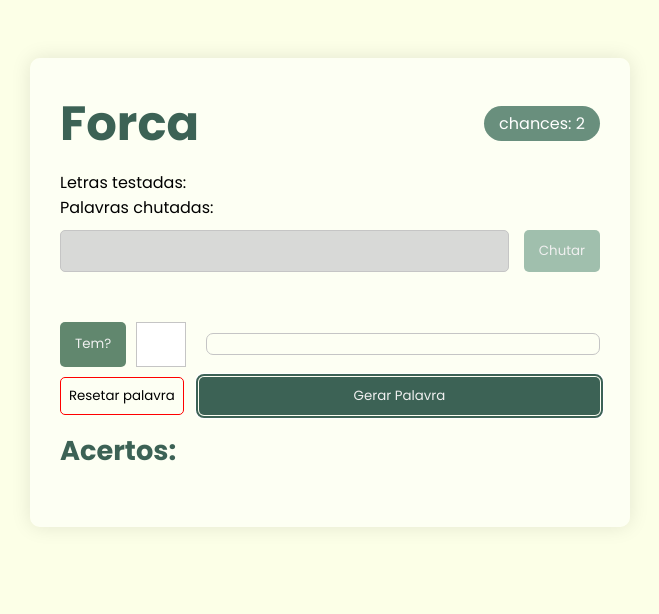
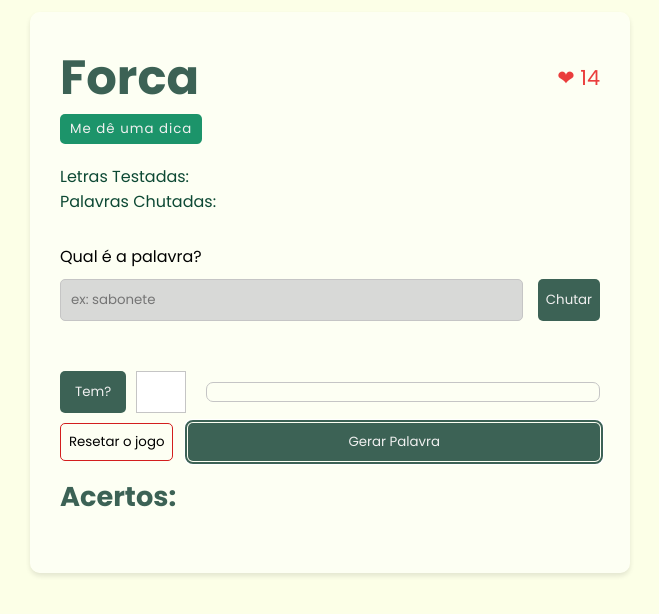
Before and after one commit to Maxwell-Santos/forca, a plain HTML site: page index.html in a window 1280 px wide. Shown: the part 108-722 px from the top of the page, without its empty margins (310-969 px from the left). Drawn offline with Linux system fonts and the light colour scheme.

Commit message:
adicionando as regras, próximo passo, implementar no código

```diff
--- a/index.html
+++ b/index.html
@@ -14,22 +14,29 @@
 
 <body>
   <main>
-    <div class="topo">
+    <header class="topo">
       <h1>Forca</h1>
 
       <div class="containerChances">
-        <span>chances:</span>
+        <span>&#10084;</span>
         <span id="numChances"></span>
       </div>
 
-    </div>
+    </header>
 
     <div class="containerletrasTestadas">
-      <span>Letras testadas:</span>
-      <span id="letrasTestadas"></span>
+      <div class="containerDica">
+        <button onclick="mostrarDica(this)">Me dê uma dica</button>
+        <span id="dica" class="dica">objetos de casa</span>
+      </div>
 
-      <div id="containerPalavrasChutadas">
-        <span>Palavras chutadas:</span>
+      <div class="d">
+        <span class="title">Letras testadas:</span>
+        <span id="letrasTestadas"></span>
+      </div>
+
+      <div class="d" id="containerPalavrasChutadas">
+        <span class="title">Palavras chutadas:</span>
         <div>
           <!-- Palavras chutadas-->
         </div>
@@ -37,29 +44,32 @@
     </div>
 
     <div class="chuteContainer">
-      <input type="text" id="chutePalavra" onchange="ativarBtnChute()" autocomplete="off" disabled>
-      <button class="btnChutar" onclick="chutarPalavra(document.querySelector('#chutePalavra').value)"
-        disabled>Chutar</button>
+      <div class="conatinerInput">
+        <label for="chutePalavra">Qual é a palavra?</label>
+        <input type="text" id="chutePalavra" onblur="ativarBtnChute()" autocomplete="off" placeholder="ex: sabonete" disabled>
+      </div>
+
+      <button class="btnChutar" onclick="chutarPalavra(document.querySelector('#chutePalavra').value)">Chutar</button>
     </div>
 
     <div class="containerForca">
-      <div id="word" class="containerWord">
+      <div id="forca" class="forca">
         <!-- Aqui vai ficar a palavra sorteada-->
       </div>
 
       <div class="containerChutarLetra">
-        <button onclick="existeLetra(document.getElementById('lala').value)" style="--bg:#61876E" class="existe">
-          Tem?
-        </button>
-        <input type="text" name="letra" id="lala" maxlength="1" autocomplete="off">
+          <button onclick="existeLetra(document.getElementById('letraChutada').value)" style="--bg:#3C6255" class="existe">
+            Tem?
+          </button>
+          <input type="text" name="letra" id="letraChutada" maxlength="1" autocomplete="off">
       </div>
 
     </div>
 
     <div class="botoes">
-      <button type="submit" id="gerador" onclick="gerarPalavra()" style="--bg:#3C6255">Gerar Palavra</button>
+      <button type="submit" id="gerador" style="--bg:#3C6255">Gerar Palavra</button>
 
-      <button onclick="resetar()" class="resetar" style="--bg:#f00">Resetar palavra</button>
+      <button onclick="resetar()" class="resetar" style="--bg:rgb(211, 30, 30)">Resetar o jogo</button>
     </div>
 
     <h3 style="display: inline;">Acertos:</h3>
--- a/script.js
+++ b/script.js
@@ -1,7 +1,8 @@
-const forca = document.querySelector("#word")
+const forca = document.querySelector("#forca")
+const gerador = document.querySelector("#gerador")
 
 const containerLetrasTestadas = document.querySelector("#letrasTestadas")
-const input = document.querySelector("#lala")
+const input = document.querySelector("#letraChutada")
 
 const geradorbtn = document.querySelector("#gerador")
 const chutePalavra = document.querySelector('#chutePalavra')
@@ -13,11 +14,14 @@ const containerChances = document.querySelector('#numChances')
 
 const containerAcertos = document.querySelector('#acertos')
 
-const palavras = ['casa', 'cama', 'roupa', 'cobertor', 'travesseiro', 'cadeira', 'mesa', 'pia', 'ventilador']
+const palavras = ['casa', 'cama', 'roupa', 'cobertor', 'travesseiro', 'cadeira', 'mesa', 'pia', 'ventilador',
+  'laje', 'janela', 'banheiro', 'box', 'privada', 'chuveiro', 'cabeceira', 'torneira', 'escorredor', 'gaveta',
+  'prato', 'garfo', 'copo', 'colher', 'faca']
 
-let chances = 2
+let chances = 14
 let palavrasAcertadas = []
 
+let contadorPalavrasParaJogar = 24
 let numAleatorio = 0
 let palavraEscolhida = ''
 let arrayDaPalavra = []
@@ -29,16 +33,37 @@ let palavrasChutadas = []
 window.addEventListener('load', () => {
   geradorbtn.focus()
   containerChances.innerHTML = chances
-  // alert("Você só tem duas chances de chute da palavra, tenha certeza do seu chute")
+  // btnChutar.disabled = true
+
+  // alert(`Você tem ${chances} chances de chute da palavra correta, use bem`)
 })
 
-function gerarPalavra() {
-  const min = Math.ceil(0)
-  const max = Math.floor(9)
+gerador.addEventListener('click', () => {
+  gerarPalavra()
+  // removerPalavraDoArrayPrincipal()
+})
+
+function mostrarDica(elementoBotaoDica){
+  const confirmar = confirm("Você só tem uma dica")
+
+  if(confirmar) {
+    document.querySelector("#dica").classList.add('active')
+    elementoBotaoDica.disabled = true
+    elementoBotaoDica.textContent = 'A dica é:'
+  }
+
+}
+
+//se min tiver nada: 0
+//se max tiver nada: 9
+//se array tiver nada: o array principal 'palavras'
+function gerarPalavra(max = contadorPalavrasParaJogar, array = palavras) {
+  const MINIMO = Math.ceil(0)
+  const MAXIMO = Math.floor(max)
 
   //número aletório entre 0 e 8
-  numAleatorio = Math.floor(Math.random() * (max - min) + min)
-  palavraEscolhida = palavras[numAleatorio]
+  numAleatorio = Math.floor(Math.random() * (MAXIMO - MINIMO) + MINIMO)
+  palavraEscolhida = array[numAleatorio]
 
   arrayDaPalavra = palavraEscolhida.split('') //cria um array da palavra
 
@@ -53,15 +78,13 @@ function gerarPalavra() {
 }
 
 function existeLetra(letraDeFora) {
-  const letrasNoHTML = document.querySelectorAll('#word #letra')
+  const letrasNoHTML = document.querySelectorAll('#forca #letra')
   let letrasNoHTMLEmArray = Array.from(letrasNoHTML)
 
   if (!palavraEscolhida) {
     alert("gere uma palavra primeiro")
     return //para sair da função
   }
-
-  console.log(palavraEscolhida)
 
 
   // checa se a letra corresponde a alguma letra da palavra escolhida - true ou false
@@ -75,11 +98,13 @@ function existeLetra(letraDeFora) {
       }
     })
 
-    // jaFoi(letraDeFora, true)
     letrasTestadas.push(letraDeFora)
+
+    //estou usando o setTimeout para arrumar um bugzinho de aparecer o alert antes de completar a ultima letra da forca
+    setTimeout(() => seraQueAcertou(), 500)
+
   } else {
 
-    // jaFoi(letraDeFora, false)
     letrasTestadas.push(input.value)
     //mesmo que a letra requisitada não exista na palavra, ela será mostrada na lista de letras testadas
   }
@@ -90,39 +115,40 @@ function existeLetra(letraDeFora) {
 }
 
 function resetar(mensagem) {
-  const talvez = mensagem ? confirm(mensagem) : confirm("Ao resetar, PERDERÁ todos os ACERTOS, tem certeza disso?")
+  const continuarNoJogo = !mensagem && confirm("Ao resetar, PERDERÁ todos os ACERTOS, tem certeza disso?")
 
-  if(!mensagem){ // só vai ter mensagem se o usuário ainda tiver chances
-    chances = 2
+  if (!mensagem) { // só vai ter mensagem se o usuário ainda tiver chances
+    chances = 14
     containerChances.innerHTML = chances
   }
 
-  if (talvez) {
-    geradorbtn.disabled = false
+  if (continuarNoJogo) {
     chutePalavra.disabled = true
     forca.innerHTML = ''
-    palavraEscolhida = ''
     letrasTestadas = []
     containerLetrasTestadas.textContent = ''
     input.value = ''
     chutePalavra.value = ''
     containerPalavrasChutadas.textContent = ''
+
+    if(!mensagem) {
+      geradorbtn.disabled = false
+      palavrasAcertadas = []
+    }
   }
 }
 
 function chutarPalavra(chuteDaPalavraEscolhida) {
   const span = document.createElement('span')
 
+  const estaVazio = chuteDaPalavraEscolhida === '' ? true : false
+
+  if(!estaVazio) {
     if (chuteDaPalavraEscolhida.toLowerCase() == palavraEscolhida) {
       forca.textContent = palavraEscolhida
 
       setTimeout(() => {
-      alert(`Parabéns! ${chuteDaPalavraEscolhida.toUpperCase()} é a palavra correta.`)
-
-      palavrasAcertadas.push(palavraEscolhida)
-      containerAcertos.innerHTML = `<span class="palavrasCertas">${palavrasAcertadas}</span>`
-
-      resetar('Tenta outra palavra?')
+        mensagemDeSucesso()
       }, 500)
 
     } else {
@@ -143,8 +169,53 @@ function chutarPalavra(chuteDaPalavraEscolhida) {
 
     span.textContent = chuteDaPalavraEscolhida.toUpperCase() + ', '
     containerPalavrasChutadas.appendChild(span)
+  } else {
+    alert('Você não chutou nenhuma palavra!')
+    chutePalavra.focus()
+  }
 }
 
 function ativarBtnChute() {
   chutePalavra.value != '' ? btnChutar.disabled = false : btnChutar.disabled = true
 }
+
+function seraQueAcertou() {
+  const s = forca.querySelectorAll('#letra')
+  const ars = Array.from(s)
+
+  const teste = ars.every(elemento => elemento.textContent != "_")
+
+  if (teste) mensagemDeSucesso()
+}
+
+function removerPalavraDoArrayPrincipal() {
+  palavras.map((palavra, index) => {
+    if (palavra == palavraEscolhida) {
+      palavras.splice(index, 1)
+    }
+  })
+
+  if(contadorPalavrasParaJogar == 0) alert("Parabéns, você zerou as palavras da forca!")
+
+  palavraEscolhida = ''
+
+  return palavras
+}
+
+function mensagemDeSucesso() {
+  alert(`Parabéns! ${palavraEscolhida.toUpperCase()} é a palavra correta.`)
+  palavrasAcertadas.push(palavraEscolhida)
+
+  containerAcertos.innerHTML = `<span class="palavrasCertas">${palavrasAcertadas}</span>`
+
+  const confirmarSeVaiJogarDenovo = confirm('Aperte em ok para gerar uma nova palavra')
+
+  if(confirmarSeVaiJogarDenovo){
+    resetar('continuar')
+    contadorPalavrasParaJogar--
+    gerarPalavra(contadorPalavrasParaJogar, removerPalavraDoArrayPrincipal())
+
+  } else {
+    alert("Que pena que você desistiu...")
+  }
+}
--- a/style.css
+++ b/style.css
@@ -26,7 +26,7 @@ main {
   width: 100%;
   position: relative;
   padding: 30px;
-  box-shadow: 0px 0px 20px rgba(0, 0, 0, 0.1);
+  box-shadow: 0px 3px 5px rgba(0, 0, 0, 0.1);
   border-radius: 10px;
   background-color: rgba(255, 255, 255, 0.527);
 }
@@ -40,57 +40,6 @@ h3 {
   font-size: 1.7em;
   color: #3C6255;
 }
-.topo{
-  display: flex;
-  align-items: center;
-  justify-content: space-between;
-}
-.containerChances{
-  background: #0d49349c;
-  color: white;
-  padding: 5px 15px;
-  border-radius: 20px;
-}
-#lala {
-  width: 50px;
-  height: 45px;
-  text-align: center;
-  border: 1px solid rgb(197, 197, 197);
-  font-size: 1.3em;
-}
-
-.containerWord {
-  padding: 10px;
-  border: 1px solid rgb(197, 197, 197);
-  border-radius: 7px;
-  margin: 20px 0px;
-  text-align: center;
-  flex: 1;
-  text-transform: uppercase;
-}
-
-.containerletrasTestadas {
-  margin: 10px 0px;
-}
-
-#letrasTestadas {
-  text-transform: uppercase;
-}
-
-.existe {
-  padding: 7px 15px;
-  height: 45px;
-  text-align: center;
-}
-
-.containerForca {
-  display: flex;
-  align-items: center;
-  column-gap: 20px;
-  flex-direction: row-reverse;
-  flex-wrap: wrap;
-  margin-top: 40px;
-}
 
 button {
   appearance: none;
@@ -102,6 +51,155 @@ button {
   color: rgb(240, 240, 240);
 }
 
+/* TÍTULO, CHANCES */
+.topo{
+  display: flex;
+  align-items: center;
+  justify-content: space-between;
+  /* padding: 0px 20px; */
+}
+.containerChances{
+  color: #e71e1edc;
+  font-size: 1.3em;
+}
+/* TÍTULO, CHANCES */
+
+/* DICA, BOTÃO DE DICA; LETRAS TESTADAS; PALAVRAS TESTADAS */
+.containerDica button{
+  background-color: #1c946a;
+  padding: 5px 10px;
+  letter-spacing: 1px;
+  margin-bottom: 20px;
+  transition: all ease .3s;
+}
+.containerDica button:hover{
+  background-color: #137a56;
+}
+.containerDica button:disabled{
+  /* background-color: #1f684e6b; */
+  pointer-events: none;
+}
+
+.containerDica .dica{
+  opacity: 0;
+  transition: all ease .3s;
+  letter-spacing: 1px;
+  padding: 3px 10px;
+  border-radius: 15px;
+  text-transform: capitalize;
+  font-size: .9em;
+}
+.containerDica .active{
+  opacity: 1;
+}
+
+.containerletrasTestadas {
+  padding-bottom: 30px;
+}
+.containerletrasTestadas .d .title{
+  color: #0d4934;
+  font-size: 1em;
+  text-transform: capitalize;
+}
+
+.containerletrasTestadas .d div{
+  display: inline;
+}
+
+#letrasTestadas {
+  text-transform: uppercase;
+}
+/* DICA, BOTÃO DE DICA; LETRAS TESTADAS; PALAVRAS TESTADAS */
+
+/* INPUT CHUTE PALAVRA; BOTÃO CHUTAR */
+.chuteContainer {
+  display: flex;
+  width: 100%;
+  gap: 15px;
+  flex-wrap: wrap;
+}
+
+.conatinerInput{
+  display: flex;
+  flex: 1;
+  flex-direction: column;
+  gap: 10px;
+}
+
+#chutePalavra {
+  /* flex: 1; */
+  border: 1px solid rgb(197, 197, 197);
+  border-radius: 5px;
+  padding: 10px;
+  min-width: 209px;
+}
+
+#chutePalavra:disabled {
+  background-color: #d1d1d1d0;
+}
+
+.btnChutar {
+  align-self: flex-end;
+  background-color: #3C6255;
+  height: 42px;
+}
+/* INPUT CHUTE PALAVRA; BOTÃO CHUTAR */
+
+/* OUTPUT FORCA */
+.containerForca {
+  display: flex;
+  align-items: center;
+  column-gap: 20px;
+  flex-direction: row-reverse;
+  flex-wrap: wrap;
+  margin-top: 40px;
+}
+
+.forca {
+  padding: 9px;
+  border: 1px solid rgb(197, 197, 197);
+  border-radius: 7px;
+  margin: 20px 0px;
+  text-align: center;
+  flex: 1;
+  text-transform: uppercase;
+}
+/* OUTPUT FORCA */
+
+/* CHUTE LETRA; BOTÃO CHUTE LETRA */
+.containerChutarLetra {
+  display: flex;
+  align-items: center;
+  gap: 10px;
+  margin: 10px 0px;
+  height: 42px;
+}
+
+#letraChutada {
+  width: 50px;
+  height: 100%;
+  text-align: center;
+  border: 1px solid rgb(197, 197, 197);
+  font-size: 1.3em;
+}
+
+.existe {
+  height: 100%;
+  padding: 7px 15px;
+  text-align: center;
+}
+/* CHUTE LETRA; BOTÃO CHUTE LETRA */
+
+
+/* BOTÃO RESETAR; BOTÃO GERAR NOVA PALAVRA */
+.botoes {
+  display: flex;
+  flex-direction: row-reverse;
+  width: 100%;
+  gap: 15px;
+  margin-bottom: 15px;
+}
+
 .resetar {
   border: 1px solid var(--bg);
   background: transparent;
@@ -110,16 +208,8 @@ button {
 }
 
 .resetar:hover {
-  background-color: rgb(156, 31, 31);
+  background-color: var(--bg);
   color: white;
-}
-
-.botoes {
-  display: flex;
-  flex-direction: row-reverse;
-  width: 100%;
-  gap: 15px;
-  margin-bottom: 15px;
 }
 
 #gerador {
@@ -138,41 +228,11 @@ button {
 #gerador:disabled,
 .btnChutar:disabled {
   background-color: #1f684e6b;
-  /* pointer-events: none; */
   cursor: not-allowed;
 }
+/* BOTÃO RESETAR; BOTÃO GERAR NOVA PALAVRA */
 
-.containerChutarLetra {
-  display: flex;
-  align-items: center;
-  gap: 10px;
-  margin: 10px 0px;
-}
-
-.chuteContainer {
-  display: flex;
-  width: 100%;
-  gap: 15px;
-  flex-wrap: wrap;
-}
-
-#chutePalavra {
-  flex: 1;
-  border: 1px solid rgb(197, 197, 197);
-  border-radius: 5px;
-  padding: 10px;
-  min-width: 209px;
-}
-
-#chutePalavra:disabled {
-  background-color: #d1d1d1d0;
-}
-
-.btnChutar {
-  background-color: #3C6255;
-  padding: 7px 15px;
-}
-
+/* OUTPUT ACERTOS PALAVRAS ACERTADAS*/
 #acertos{
   width: 100%;
   display: inline-block;
@@ -183,6 +243,7 @@ button {
   font-size: 1.2em;
   text-transform: uppercase;
 }
+/* OUTPUT ACERTOS PALAVRAS ACERTADAS*/
 
 @media (max-width: 390px) {
   main {
@@ -197,7 +258,7 @@ button {
     margin-bottom: 30px;
   }
 
-  .containerWord {
+  .forca {
     flex: 1;
     width: 100%;
     margin: 0;
```
Also changed, not shown: 1 other file. Lines whose indentation alone changed are shown as unchanged.
